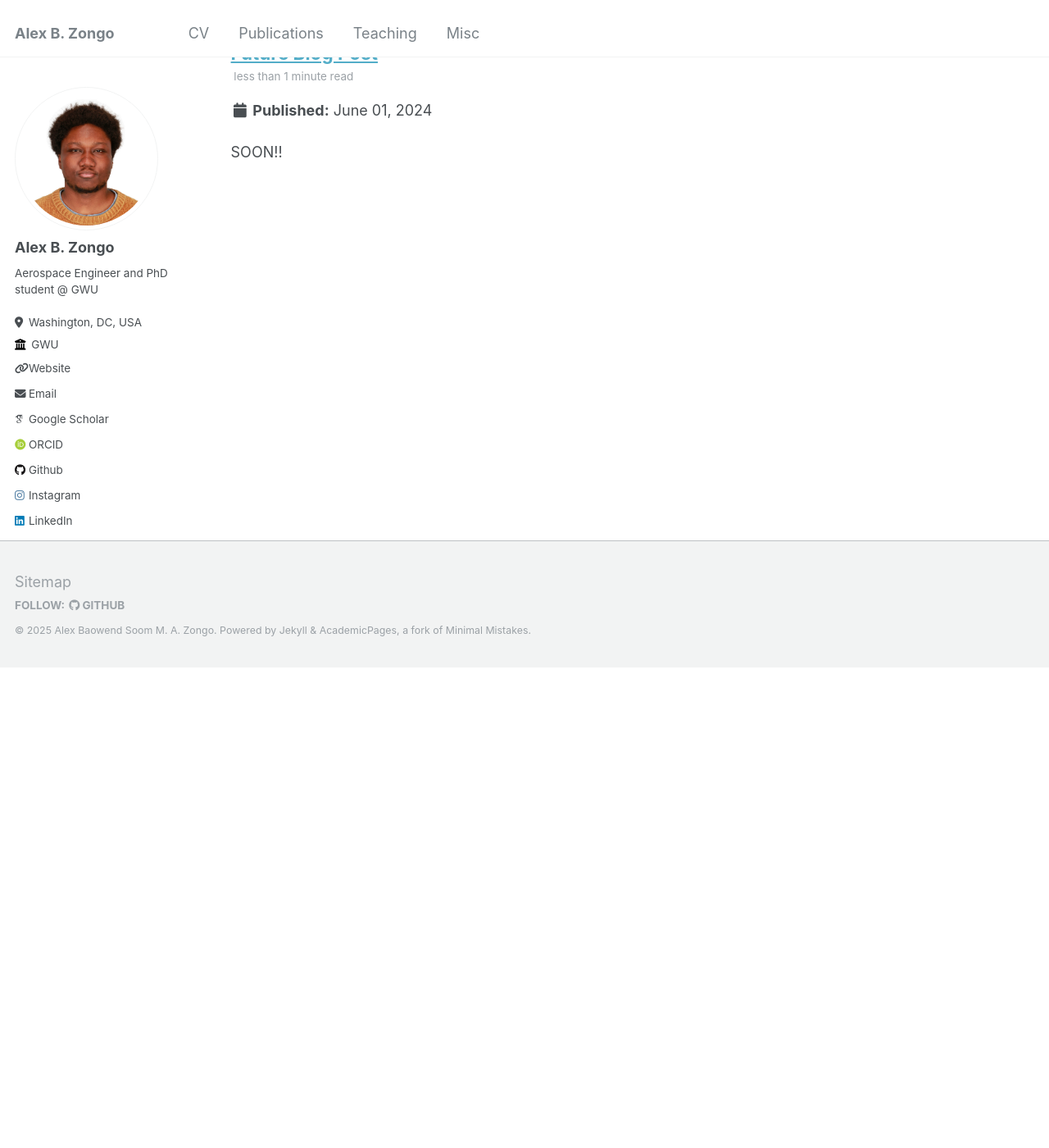
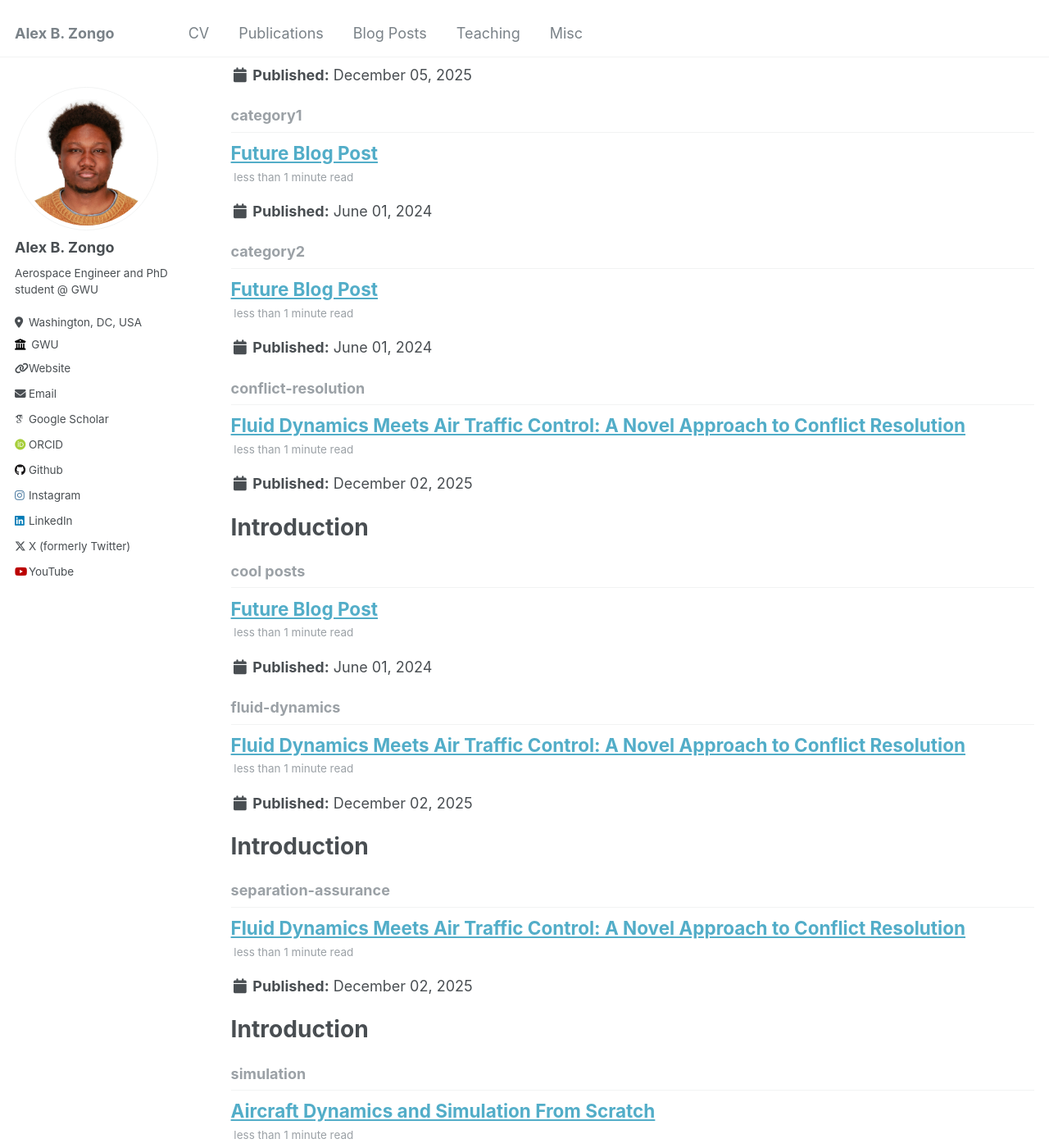
Before and after one commit to Alex-Zongo/alex-zongo.github.io, a Jekyll site: the page built from _pages/tag-archive.html, in a window 1280 px wide and 1400 px high, scrolled down 585 px. Shown: the whole window at 82% size. Built offline with Jekyll 4.4.1, drawn with Linux system fonts in a browser that asks for light colours; some web fonts are replaced; some of the changed text lies outside the part shown.

Commit message:
starting blog

```diff
--- a/_config.yml
+++ b/_config.yml
@@ -87,7 +87,7 @@ publication_category:
 teaser                   :  # filename of teaser fallback teaser image placed in /images/, .e.g. "500x300.png"
 breadcrumbs              : false # true, false (default)
 words_per_minute         : 160
-future                   : true
+future                   : false
 read_more                : "disabled" # if enabled, adds "Read more" links to excerpts
 talkmap_link             : false #change to true to add link to talkmap on talks page
 comments:
--- a/_data/navigation.yml
+++ b/_data/navigation.yml
@@ -9,8 +9,8 @@ main:
   - title: "Publications"
     url: /publications/
 
-  # - title: "Blog Posts"
-  #   url: /year-archive/
+  - title: "Blog Posts"
+    url: /year-archive/
 
 
   # - title: "Talks"
--- /dev/null
+++ b/_posts/2025-12-04-atc-fluid-dynamics.md
@@ -0,0 +1,22 @@
+---
+title: 'Fluid Dynamics Meets Air Traffic Control: A Novel Approach to Conflict Resolution'
+date: 2025-12-02
+permalink: /posts/2025/12/atc-fluid-dynamics/
+tags:
+  - air-traffic-control
+  - fluid-dynamics
+  - conflict-resolution
+  - separation-assurance
+---
+
+
+# Introduction
+
+Air Traffic Control (ATC) faces an increasingly complex challenge: managing dense airspace with growing traffic demand while maintaining strict safety standards. What if we could borrow principles from a seemingly unrelated field---fluid dynamics---to create more efficient and safer separation assurance systems?
+
+In this post, I'll explore the fascinating analogy between aircraft flow in controlled airspace and fluid flow in confined domains, and demonstrate how computational fluid dynamics (CFD) techniques can inspire novel approaches to conflict detection and resolution.
+
+# The Fundamental Analogy
+## Aircraft as Fluid Particles
+
+Consider a controlled airspace sector as a three-dimensional domain, similar to a wind tunnel or pipe flow. Each aircraft can be conceptualized as a "particle"
--- /dev/null
+++ b/_posts/2025-12-10-aircraft-dynamics.md
@@ -0,0 +1,10 @@
+---
+title: 'Aircraft Dynamics and Simulation From Scratch'
+date: 2025-12-05
+permalink: /posts/2025/12/aircraft-dynamics/
+tags:
+  - aircraft-dynamics
+  - simulation
+  - aerodynamics-performance
+  - stability
+---
```
Also changed, not shown: _posts/2024-06-01-future-post.md (+5 -2 lines), images/atc.png (added).
